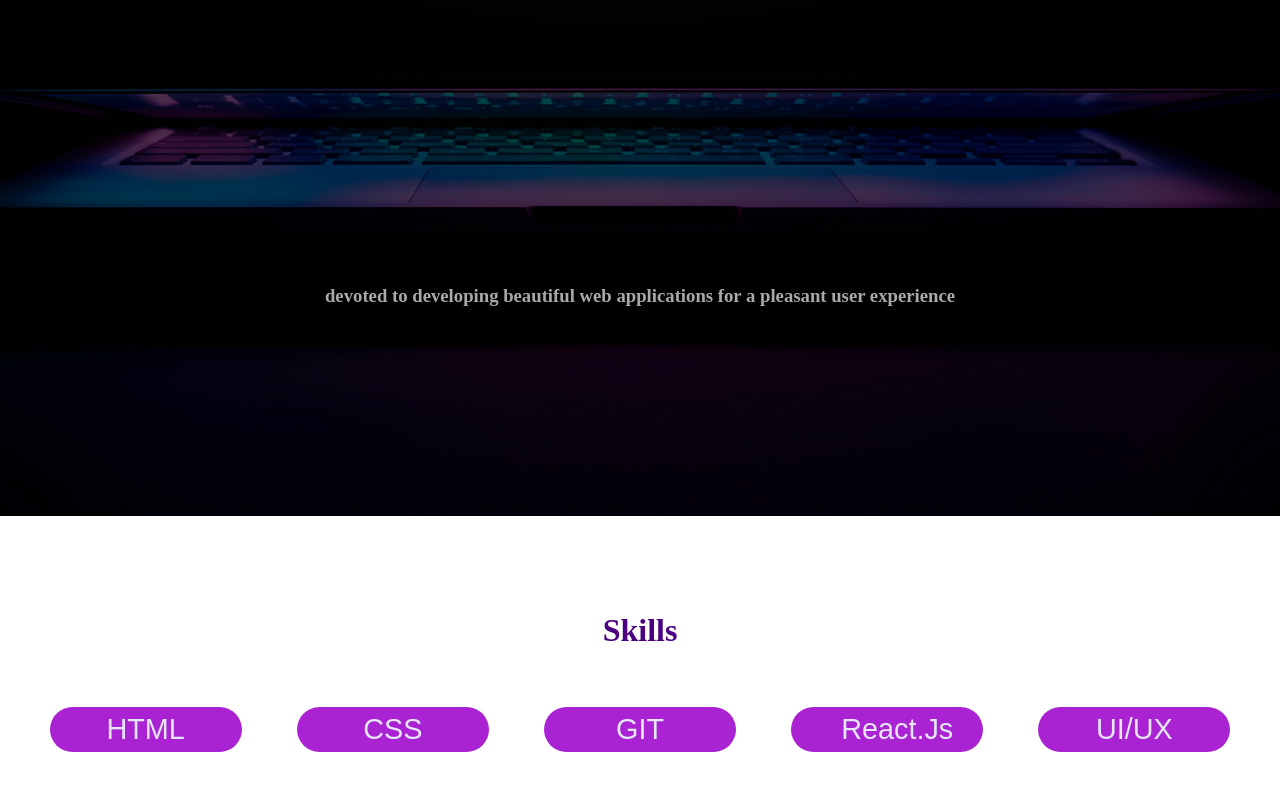
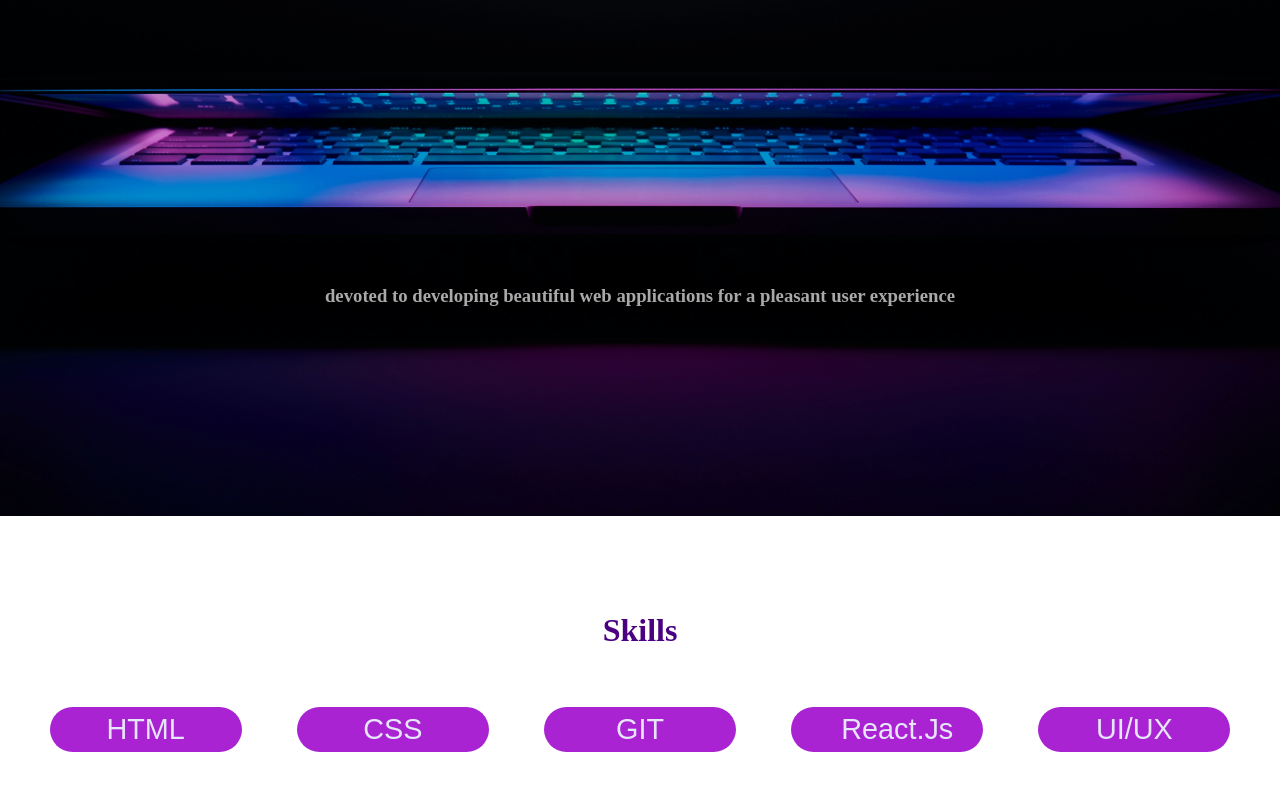
Before and after one commit to Meghna-123R/Portfolio_Simple, a plain HTML site: page index.html in a window 1280 px wide. Shown: the part 304-1094 px from the top of the page. Drawn offline with Linux system fonts and the light colour scheme.

Commit message:
minor update

```diff
--- a/CSS/style.css
+++ b/CSS/style.css
@@ -21,7 +21,7 @@ body{
 header{
     width: 84%;
     height: 100vh;
-    background-image: linear-gradient(rgba(0,0,0,0.7), rgba(0,0,0,0.7)), url(/Media_Files/banner.jpg);
+    background-image: linear-gradient(rgba(0,0,0,0.20), rgba(0, 0, 0, 0.20)), url(/Media_Files/banner.jpg);
 
     background-size:cover;
     background-position:center;
```
